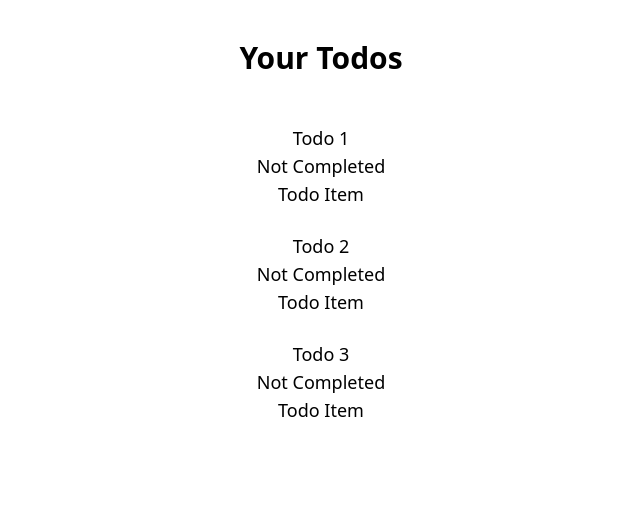
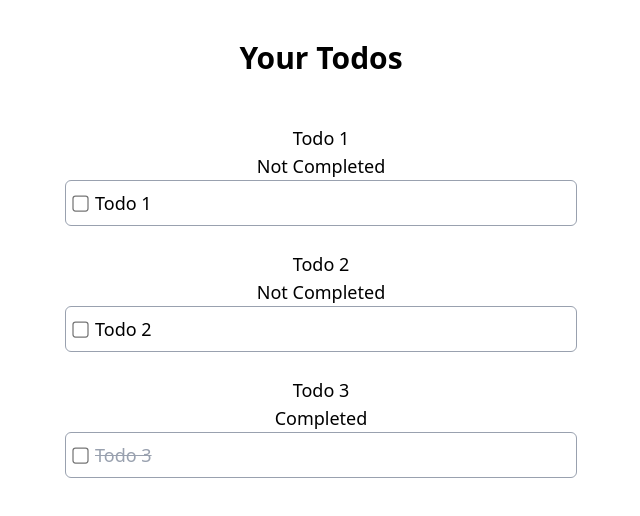
Before and after one commit to fengfranklu/FrankViteReact, a React (Vite) app in the folder FrankViteReact/: page / in a window 1280 px wide. Shown: the top 516 px of the page, without its empty margins (319-959 px from the left). Built offline with nearby package versions, Linux system fonts and the light colour scheme.

Commit message:
component with input parameters

```diff
--- a/FrankViteReact/src/App.tsx
+++ b/FrankViteReact/src/App.tsx
@@ -11,7 +11,7 @@
             <div key={todo.id} className="text-lg py-2">
               <p>{todo.title}</p>
               <p>{todo.completed ? 'Completed' : 'Not Completed'}</p>
-              <TodoItem />
+              <TodoItem todo={todo} />
             </div>
           ))}
         </div>
--- a/FrankViteReact/src/components/TodoItem.tsx
+++ b/FrankViteReact/src/components/TodoItem.tsx
@@ -1,7 +1,19 @@
-export default function TodoItem() {
+
+import { Todo } from "../types/todo";
+
+interface TodoItemProps{
+    todo: Todo;
+}
+
+export default function TodoItem({ todo }: TodoItemProps) {
   return (
     <div>
-      <p>Todo Item</p>
+      <label className="flex items-center gap-2 border rounded-md p-2 border-gray-400 bg-white hover:bg-slate-50">
+        <input type="checkbox" className="scale-125"/>
+        <span className={todo.completed ? "line-through text-gray-400" : ""}>
+            {todo.title}
+        </span>
+      </label>
     </div>
   )
 }
--- a/FrankViteReact/src/data/todos.ts
+++ b/FrankViteReact/src/data/todos.ts
@@ -14,6 +14,6 @@
   {
     id: 3,
     title: "Todo 3",
-    completed: false
+    completed: true
   }
 ]
```
